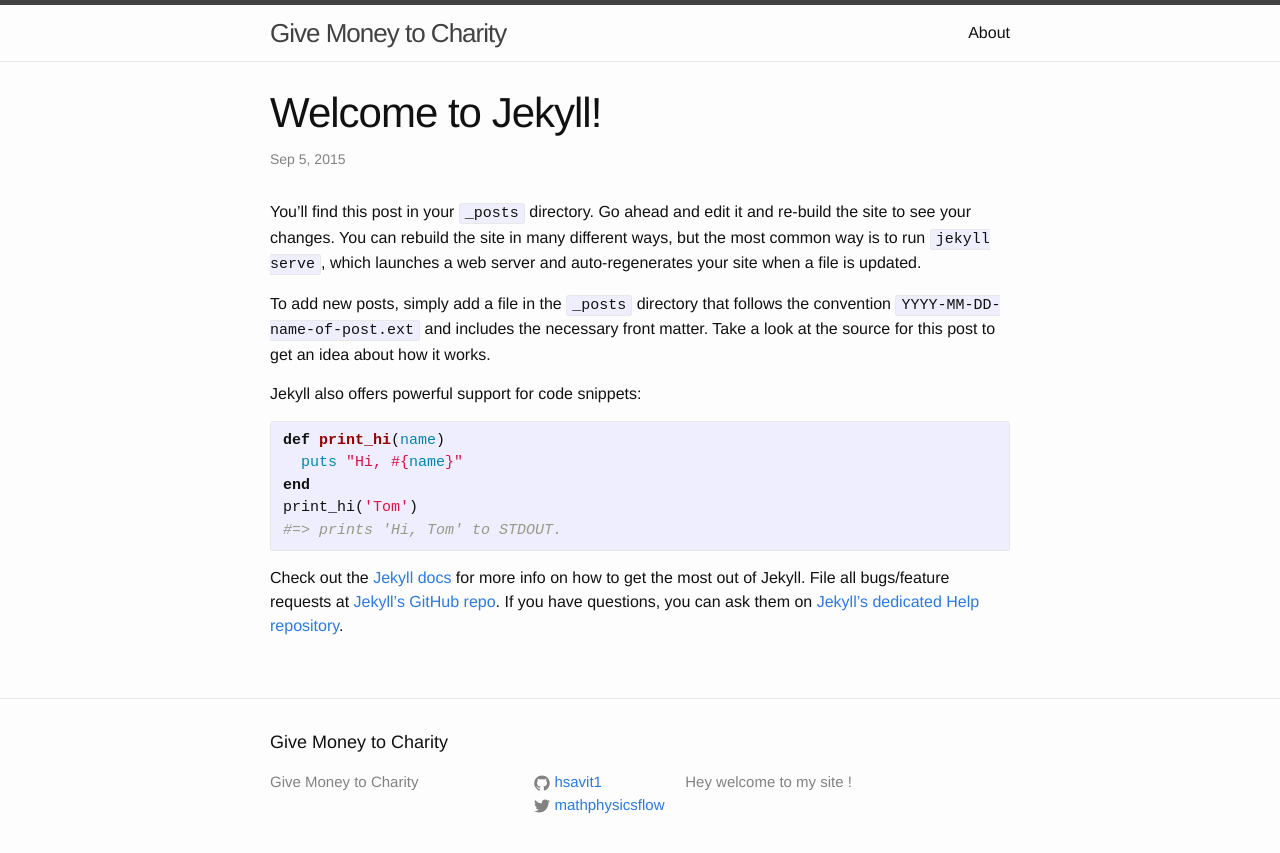
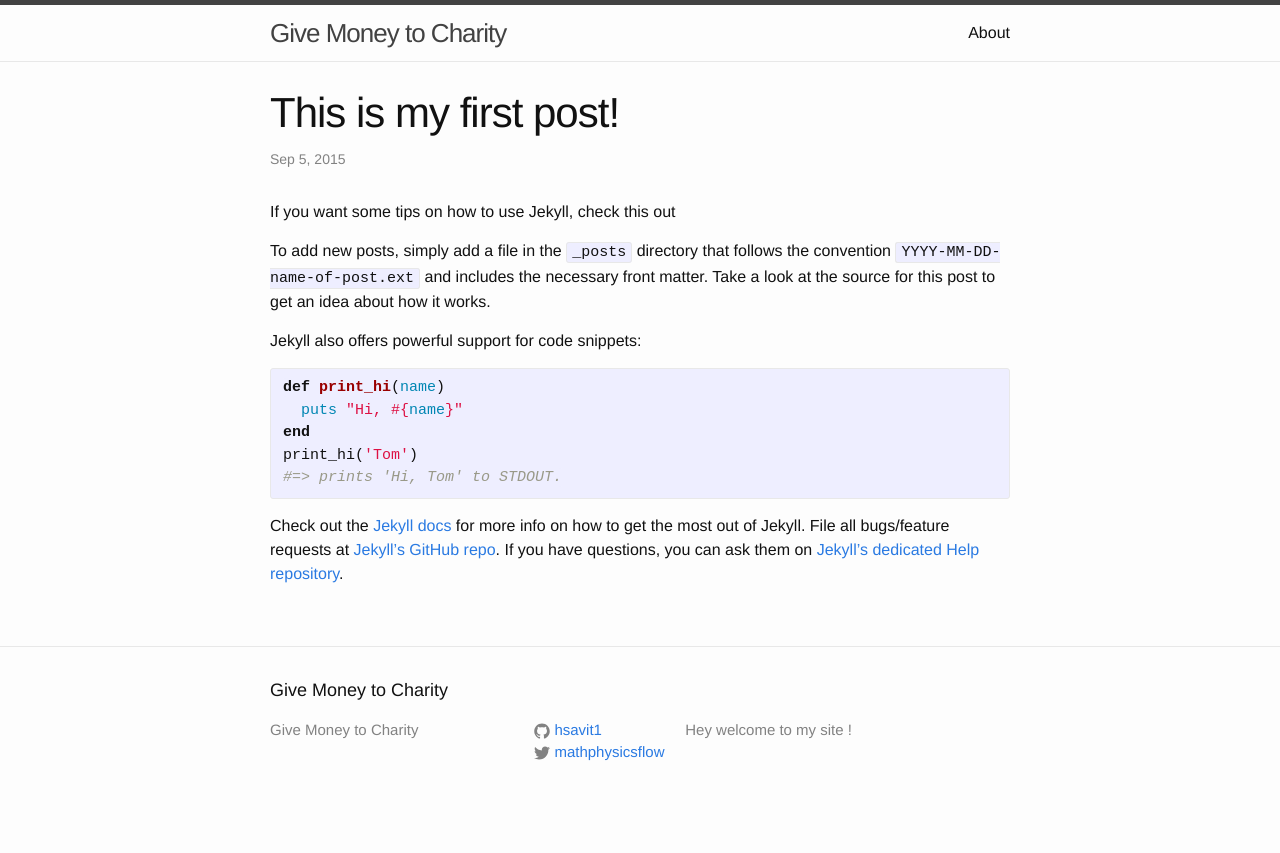
Before and after one commit to hsavit1/hsavit1.github.io, a Jekyll site: the page built from _posts/2015-09-05-welcome-to-jekyll.markdown, in a window 1280 px wide. Shown: the top 853 px of the page. Built offline with Jekyll 4.4.1, drawn with Linux system fonts in a browser that asks for light colours.

Commit message:
Initial commit

```diff
--- a/_posts/2015-09-05-welcome-to-jekyll.markdown
+++ b/_posts/2015-09-05-welcome-to-jekyll.markdown
@@ -1,10 +1,11 @@
 ---
 layout: post
-title:  "Welcome to Jekyll!"
+title:  "This is my first post!"
 date:   2015-09-05 11:20:15
 categories: jekyll update
 ---
-You’ll find this post in your `_posts` directory. Go ahead and edit it and re-build the site to see your changes. You can rebuild the site in many different ways, but the most common way is to run `jekyll serve`, which launches a web server and auto-regenerates your site when a file is updated.
+
+If you want some tips on how to use Jekyll, check this out
 
 To add new posts, simply add a file in the `_posts` directory that follows the convention `YYYY-MM-DD-name-of-post.ext` and includes the necessary front matter. Take a look at the source for this post to get an idea about how it works.
 
```
